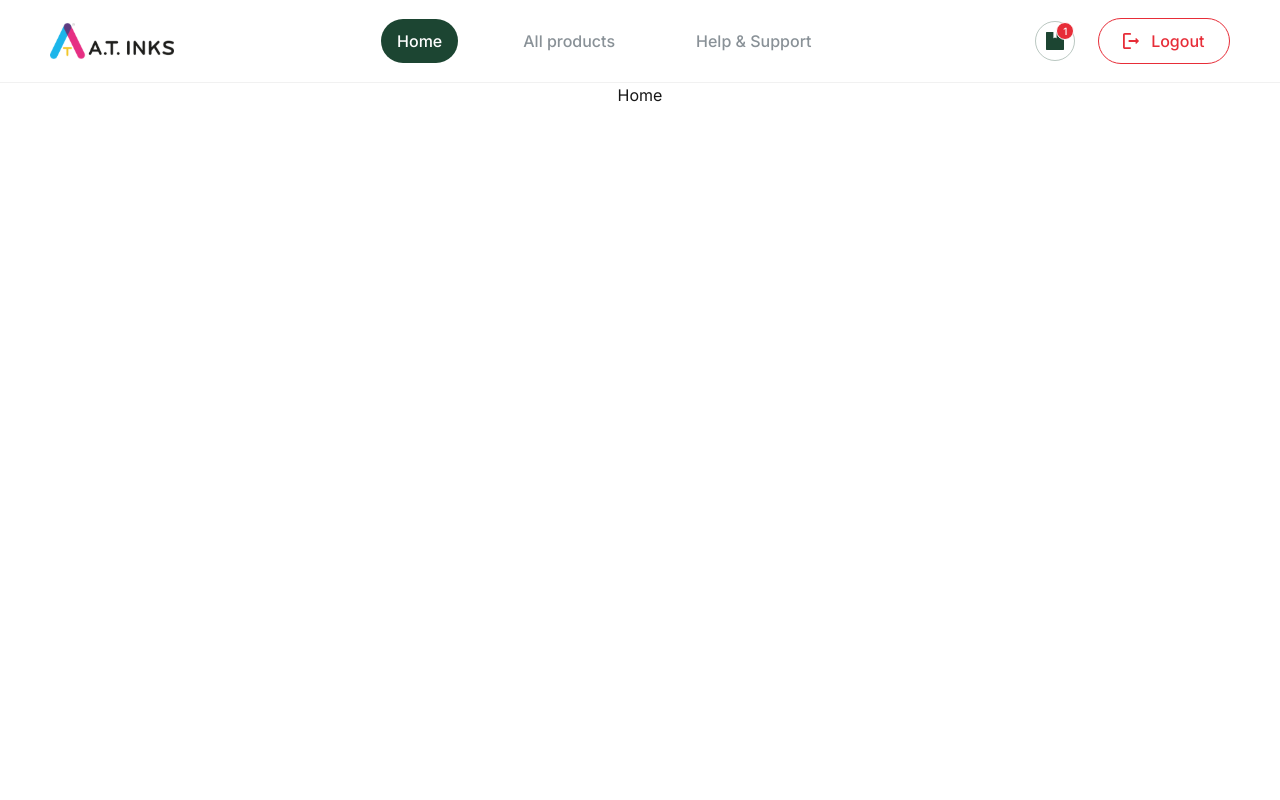
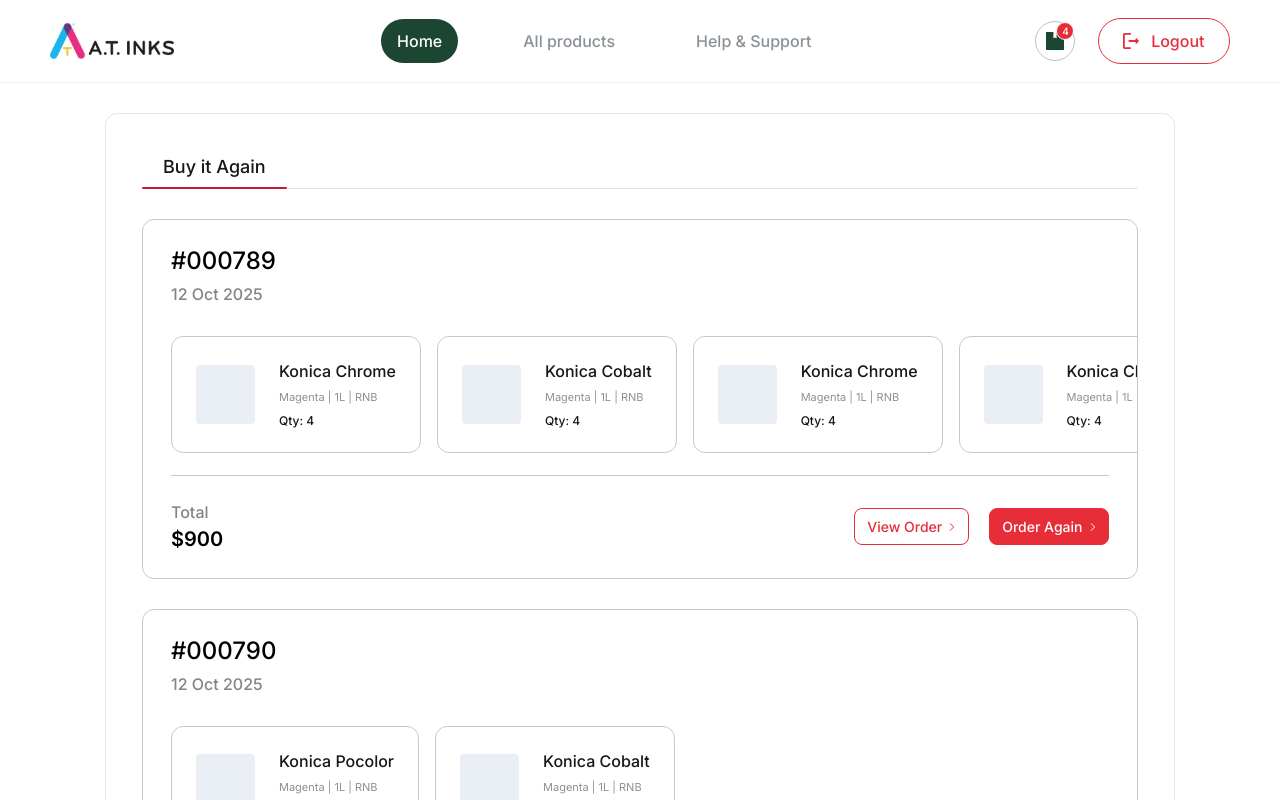
Before and after one commit to elredProductionBackup/elred_dealer_portal, a Next.js app: page /home in a window 1280 px wide. Shown: the top 800 px of the page. Built offline with nearby package versions, Linux system fonts and the light colour scheme; sample sign-in values are in the browser's storage.

Commit message:
created the static UI for homepage

```diff
--- a/components/Header.jsx
+++ b/components/Header.jsx
@@ -10,7 +10,7 @@
 const Header = () => {
   const pathname = usePathname();
   const router = useRouter();
-  const cartCount = 1;
+  const cartCount = 4;
 
   const navItems = [
     { name: "Home", href: "/home" },
--- a/src/app/globals.css
+++ b/src/app/globals.css
@@ -18,6 +18,14 @@
     --foreground: #ededed;
   }
 } */
+*{
+  -webkit-tap-highlight-color: transparent;
+}
+
+body::-webkit-scrollbar{
+  display: none;
+}
+
 
 body {
   background: var(--background);
@@ -32,72 +40,194 @@
 }
 
 
-.header{
+/* custom scrollbar styling */
+#style-2::-webkit-scrollbar {
+  height: 5px;
+  background-color: #fff;
+}
+
+#style-2::-webkit-scrollbar-track {
+  border-radius: 10px;
+  background-color: #fff;
+  margin: 0 28px;
+}
+
+#style-2::-webkit-scrollbar-thumb {
+  border-radius: 5px;
+  background-color: #C8C8C8;
+}
+
+#style-2::-webkit-scrollbar-thumb:hover {
+  background-color: #b5b5b5;
+}
+
+
+/*
+.home-page {
+  display: flex;
+  flex-direction: column;
+  gap: 30px;
+  margin: 30px 0;
+  padding: 30px 36px;
+  width: 100%;
+  max-width: 1070px;
+  border: 1px solid #0000001A;
+  border-radius: 12px;
+}
+.tabs-container {
   width: 100%;
   display: flex;
   align-items: center;
-  justify-content: space-between;
-  padding: 18px 50px;
-  max-width: 1600px;
-  border-bottom: 0.5px solid #E4E3E3
+  gap: 50px;
+  border-bottom: 1.4px solid #E4E4E4;
 }
-.header__nav{
+
+.tab-btn {
+  min-height: 44px;
+  padding: 0 21px;
+  font-size: 18px;
+  font-weight: 500;
+  cursor: pointer;
+  position: relative;
+}
+.tab-btn.active::after {
+  content: "";
+  position: absolute;
+  bottom: -.7px;
+  border-radius: 35px;
+  min-height: 2px;
+  left: 0;
+  width: 100%;
+  background-color: #BE212A;
+}
+.orders-list {
   display: flex;
-  gap: 49px;
+  flex-direction: column;
+  gap: 30px;
+}
+.order-card {
+  border: 1px solid;
+  border-image-source: linear-gradient(0deg, #C8C8C8, #C8C8C8),
+  linear-gradient(0deg, rgba(0, 0, 0, 0.2), rgba(0, 0, 0, 0.2));
+  border-radius: 12px;
+  padding: 24px 0px 24px 0px;
+  display: flex;
+  flex-direction: column;
+}
+.order-date {
+  padding-left: 28px;
+  color: #000000;
+  font-weight: 500;
+  display: flex;
+  flex-direction: column;
+  font-size: 24px;
+  line-height: 34px;
+  gap: 4px;
+  padding-bottom: 30px;
+}
+.order-date span{
+  color: #848484;
+  font-size: 16px;
+  line-height: normal;
+}
+.product-list {
+  display: flex;
   align-items: center;
+  overflow-x: auto;
+  overflow-y: hidden;
+  gap: 16px;
+  padding: 0 28px 18px 28px;
+  -webkit-overflow-scrolling: touch;
+}
+
+#style-2::-webkit-scrollbar-track
+{
+	border-radius: 10px;
+  margin: 0 28px;
+	background-color: #fff;
+}
+
+#style-2::-webkit-scrollbar
+{
+	height: 5px;
+	background-color: #fff;
+}
+
+#style-2::-webkit-scrollbar-thumb
+{
+	border-radius: 5px;
+	background-color: #C8C8C8;
+}
+
+.product-card {
+  padding: 23px 26px 22px 24px ;
+  border: 1px solid #C8C8C8;
+  border-radius: 12px;
+  display: flex;
+  align-items: center;
+  gap: 24px;
+}
+.product-image {
+  min-height: 59px;
+  min-width: 59px;
+  border-radius: 4px;
+  background: #EAEFF5;
+}
+.product-content{
+  display: flex;
+  flex-direction: column;
+  gap: 6px;
+  white-space: nowrap;
+}
+.product-name {
   font-weight: 500;
 }
-.header__nav-btn{
-  padding: 10px;
-  color: #899197;
+.product-variant {
+  font-size: 11px;
+  color: #909090;
+}
+.product-qty {
+  font-size: 12px;
+  font-weight: 500;
+}
+.divider {}
+.order-footer {
+  padding-top: 24px;
+  margin: 4px 28px 0 28px;
+  display: flex;
+  align-items: center;
+  justify-content: space-between;
+  border-top:  1px solid #C8C8C8;
+}
+.order-total {
+  display: flex;
+  flex-direction: column;
+  font-weight: 500;
+  color: #848484;
+}
+.order-total span{
+  color: #000000;
+  font-size: 20px;
+  font-weight: 600;
+}
+.order-actions{
+  display: flex;
+  align-items: center;
+  gap: 20px;
+}
+.order-again-btn {
+  font-size: 14px;
+  font-weight: 500;
+  border: 1px solid #E72D38;
+  color: #E72D38;
+  padding: 8px 5.5px 7px 12.5px ;
+  border-radius: 8px;
+  display: flex;
+  align-items: center;
   cursor: pointer;
 }
-.header__nav-btn--active{
-  background-color: #1C4532;
+.order-again-btn.filled{
+  background-color: #E72D38;
   color: #fff;
-  padding: 10px 16px;
-  border-radius: 100px;
 }
-
-.header__logout-btn{
-  border: 1px solid #E72D38;
-  border-radius: 66px;
-  padding: 10px 24.5px;
-  display: flex;
-  align-items: center;
-  gap: 12px;
-  color: #E72D38;
-  font-weight: 500;
-}
-
-.header__actions{
-  display: flex;
-  align-items: center;
-  gap: 23px;
-}
-.header__cart{
-  border-radius: 50%;
-  border: 1px solid #1C45324D;
-  min-height: 40px;
-  min-width: 40px;
-  display: flex;
-  align-items: center;
-  justify-content: center;
-  position: relative;
-}
-.header__cart-badge{
-  position: absolute;
-  top: 0;
-  display: flex;
-  align-items: center;justify-content: center;
-  font-size: 10px;
-  color: white;
-  right: -.8px;
-  background: #E72D38;
-  height: 18px;
-  width: 18px;
-  border-radius: 50%;
-  border: 1px solid #FFFFFF
-}
-.header__logout-text{
-}
+.no-orders {} */
--- a/src/app/home/page.js
+++ b/src/app/home/page.js
@@ -1,10 +1,122 @@
+"use client";
+
+import Image from "next/image";
+import { useRouter, useSearchParams } from "next/navigation";
+import { useEffect, useState } from "react";
+import RightArrow from "../../../assets/icons/rightArrow.svg";
+import WhiteArrow from "../../../assets/icons/whiteRightArrow.svg";
 
 const Home = () => {
+  const router = useRouter();
+  const searchParams = useSearchParams();
+  const currentTab = searchParams.get("tab") || "buy-again";
+  const [activeTab, setActiveTab] = useState(currentTab);
+
+  useEffect(() => setActiveTab(currentTab), [currentTab]);
+
+  const handleTabChange = (tab) => router.push(`?tab=${tab}`);
+
+  const ordersData = {
+    "buy-again": [
+      {
+        id: 1,
+        date: "12 Oct 2025",
+        orderId: "#000789",
+        total: 900,
+        products: [
+          { id: 1, name: "Konica Chrome", variant: "Magenta | 1L | RNB", qty: 4 },
+          { id: 2, name: "Konica Cobalt", variant: "Magenta | 1L | RNB", qty: 4 },
+          { id: 3, name: "Konica Chrome", variant: "Magenta | 1L | RNB", qty: 4 },
+          { id: 4, name: "Konica Chrome", variant: "Magenta | 1L | RNB", qty: 4 },
+          { id: 5, name: "Konica Chrome", variant: "Magenta | 1L | RNB", qty: 4 },
+        ],
+      },
+      {
+        id: 2,
+        date: "12 Oct 2025",
+        orderId: "#000790",
+        total: 900,
+        products: [
+          { id: 1, name: "Konica Pocolor", variant: "Magenta | 1L | RNB", qty: 4 },
+          { id: 2, name: "Konica Cobalt", variant: "Magenta | 1L | RNB", qty: 4 },
+        ],
+      },
+    ],
+  };
+
+  const orders = ordersData[activeTab];
+
   return (
-    <>
-    Home
-    </>
-  )
-}
+    <div className="flex flex-col gap-[30px] my-[30px] p-[30px_36px] w-full max-w-[1070px] border border-[#0000001A] rounded-[12px]">
+      {/* Tabs */}
+      <div className="w-full flex items-center gap-[50px] border-b-[1.4px] border-[#E4E4E4]">
+        {[{ key: "buy-again", label: "Buy it Again" }].map((tab) => (
+          <button
+            key={tab.key}
+            onClick={() => handleTabChange(tab.key)}
+            className={`relative min-h-[44px] px-[21px] text-[18px] font-medium cursor-pointer ${
+              activeTab === tab.key ? "after:content-[''] after:absolute after:bottom-[-0.7px] after:left-0 after:w-full after:h-[2px] after:rounded-[35px] after:bg-[#BE212A]" : ""
+            }`}
+          >
+            {tab.label}
+          </button>
+        ))}
+      </div>
 
-export default Home
+      {/* Orders List */}
+      <div className="flex flex-col gap-[30px]">
+        {orders && orders.length > 0 ? (
+          orders.map((order) => (
+            <div key={order.id} className="border border-[#C8C8C8] rounded-[12px] py-[24px] flex flex-col">
+              <p className="pl-[28px] pb-[30px] text-[24px] font-medium text-black leading-[34px] flex flex-col gap-[4px]">
+                {order.orderId}
+                <span className="text-[#848484] text-[16px] leading-normal">{order.date}</span>
+              </p>
+
+              {/* Products */}
+              <div
+                id="style-2"
+                className="flex items-center gap-[16px] px-[28px] pb-[18px] overflow-x-auto overflow-y-hidden"
+              >
+                {order.products.map((p) => (
+                  <div
+                    key={p.id}
+                    className="flex items-center gap-[24px] border border-[#C8C8C8] rounded-[12px] py-[22px] px-[24px]"
+                  >
+                    <div className="min-h-[59px] min-w-[59px] rounded-[4px] bg-[#EAEFF5]" />
+                    <div className="flex flex-col gap-[6px] whitespace-nowrap">
+                      <p className="font-medium">{p.name}</p>
+                      <p className="text-[11px] text-[#909090]">{p.variant}</p>
+                      <p className="text-[12px] font-medium">Qty: {p.qty}</p>
+                    </div>
+                  </div>
+                ))}
+              </div>
+
+              {/* Footer */}
+              <div className="pt-[24px] mt-[4px] mx-[28px] flex items-center justify-between border-t border-[#C8C8C8]">
+                <p className="flex flex-col font-medium text-[#848484]">
+                  Total <span className="text-black text-[20px] font-semibold">${order.total}</span>
+                </p>
+                <div className="flex items-center gap-[20px]">
+                  <button className="flex items-center border border-[#E72D38] text-[#E72D38] font-medium text-[14px] py-[7px] pl-[12.5px] pr-[5.5px] rounded-[8px] cursor-pointer">
+                    View Order
+                    <Image src={RightArrow} height={20} width={20} alt="RightArrow" />
+                  </button>
+                  <button className="flex items-center border border-[#E72D38] bg-[#E72D38] text-white font-medium text-[14px] py-[7px] pl-[12.5px] pr-[5.5px] rounded-[8px] cursor-pointer">
+                    Order Again
+                    <Image src={WhiteArrow} height={20} width={20} alt="WhiteArrow" />
+                  </button>
+                </div>
+              </div>
+            </div>
+          ))
+        ) : (
+          <p className="text-center text-gray-500">No orders found for this tab.</p>
+        )}
+      </div>
+    </div>
+  );
+};
+
+export default Home;
```
Also changed, not shown: assets/icons/rightArrow.svg (added), assets/icons/whiteRightArrow.svg (added).
